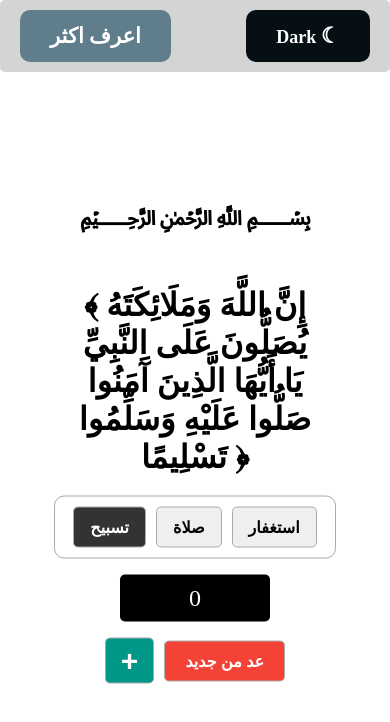
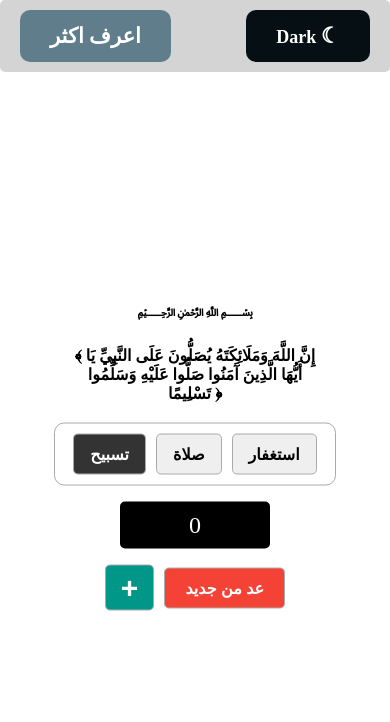
Before and after one commit to Mohamedreda520/saliy-ealaa-alhabib_APP, a plain HTML site: page index.html in a window 390 px wide. Drawn offline with Linux system fonts and the light colour scheme.

Commit message:
Update index.html

```diff
--- a/index.html
+++ b/index.html
@@ -201,9 +201,15 @@
         background: #f44336;
       }
 
-      @media (max-width: 390px) {
+      @media (max-width: 760px) {
         .count .flex .btn-clear {
           font-size: 16px;
+        }
+         .container  {
+             margin: 20px 0;
+         }
+        .container .content {
+              font-size: 1em
         }
 
         nav .knowledge-btn,
```
